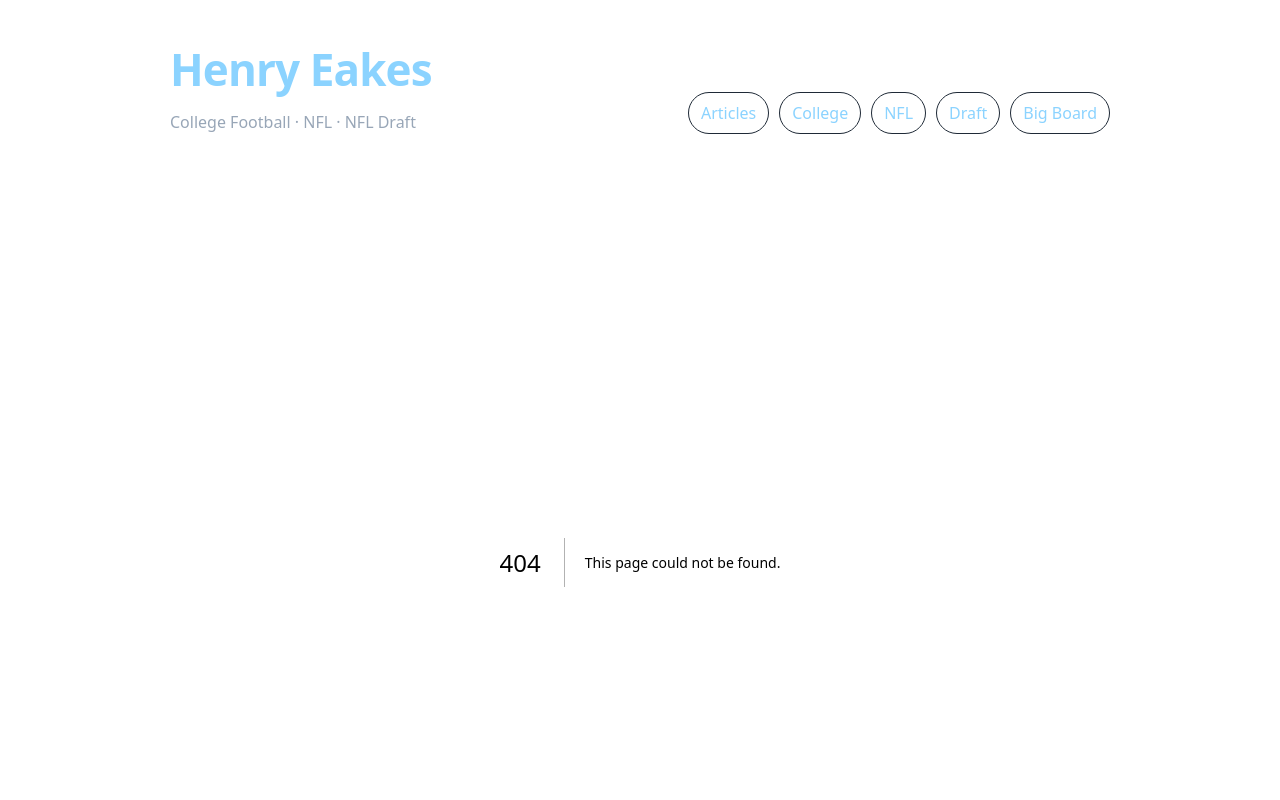
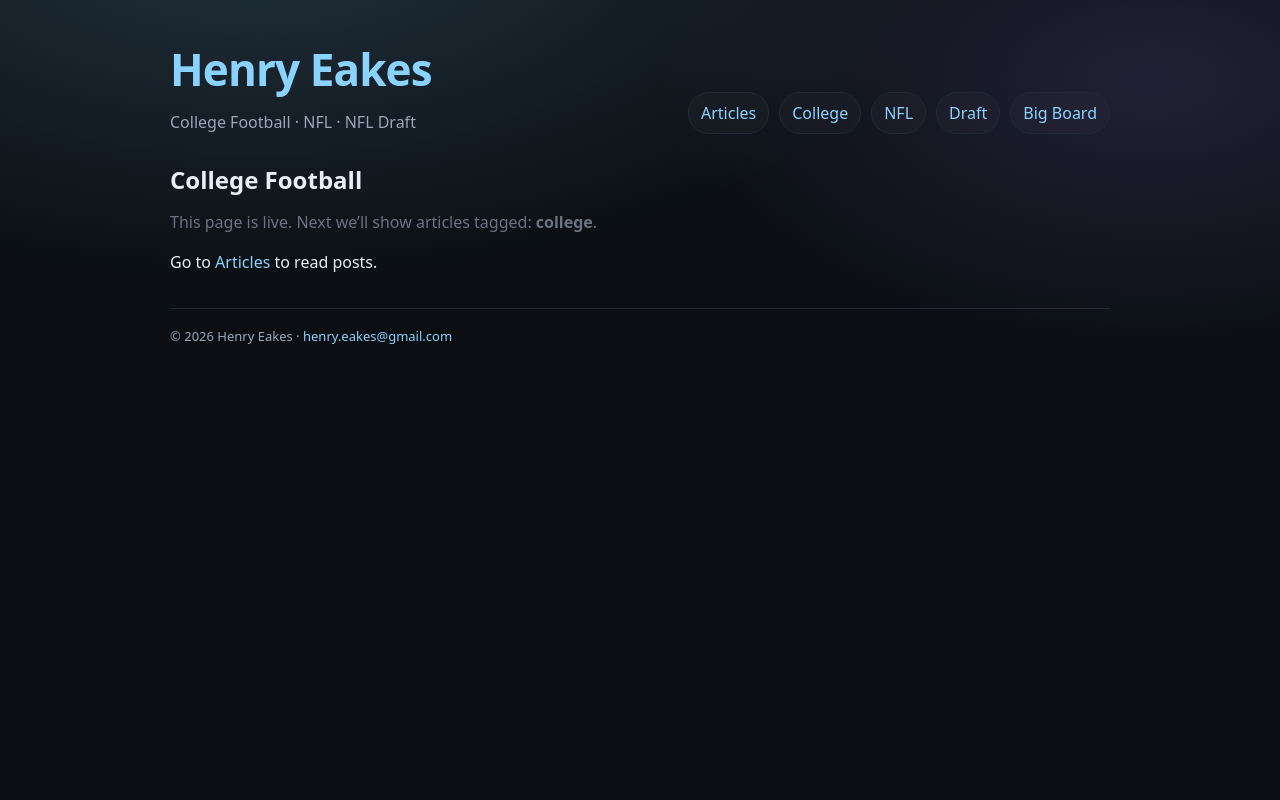
Before and after one commit to henryeakes/henryeakes1, a Next.js app: page /tag/college in a window 1280 px wide. Before the commit this address had no page. Shown: the top 800 px of the page. Built offline with nearby package versions, Linux system fonts and the light colour scheme.

Commit message:
Create page.jsx

```diff
--- /dev/null
+++ b/app/tag/[tag]/page.jsx
@@ -0,0 +1,22 @@
+export default function TagPage({ params }) {
+  const tag = String(params.tag || "").toLowerCase();
+
+  const title =
+    tag === "nfl" ? "NFL" :
+    tag === "college" ? "College Football" :
+    tag === "draft" ? "NFL Draft" :
+    tag;
+
+  return (
+    <main>
+      <h2 style={{ margin: "0 0 12px" }}>{title}</h2>
+      <p style={{ color: "#6b7280", marginTop: 0 }}>
+        This page is live. Next we’ll show articles tagged: <strong>{tag}</strong>.
+      </p>
+
+      <p>
+        Go to <a href="/articles">Articles</a> to read posts.
+      </p>
+    </main>
+  );
+}
```
